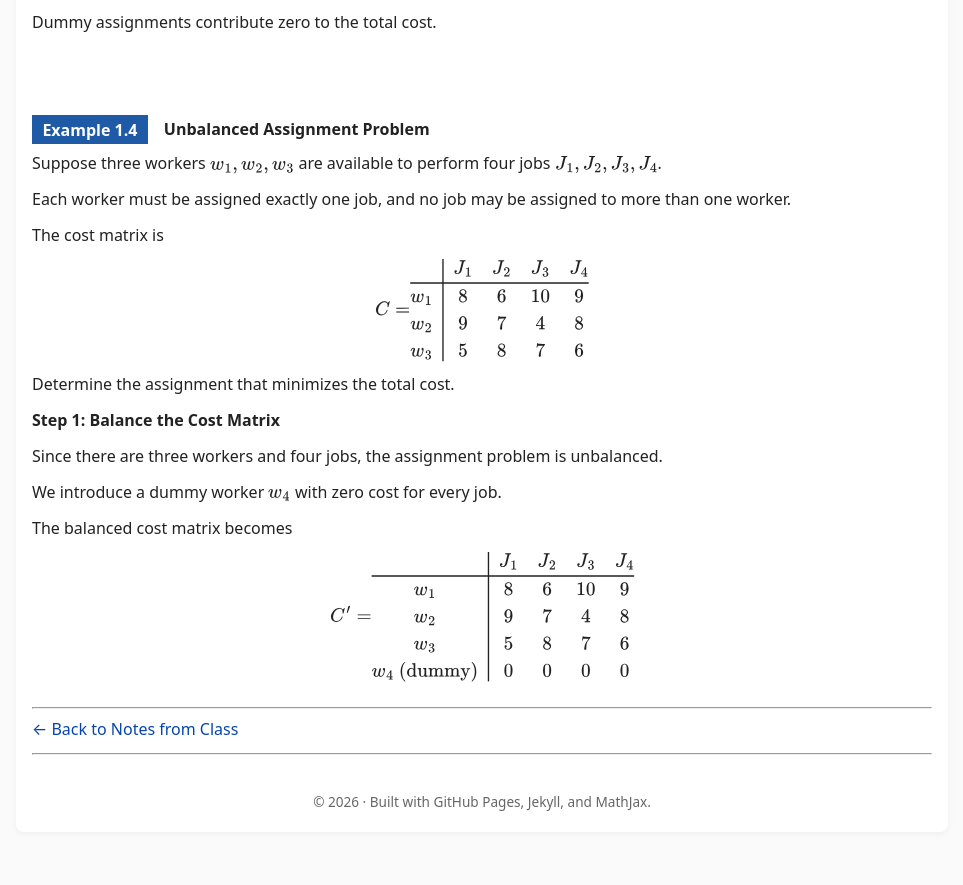
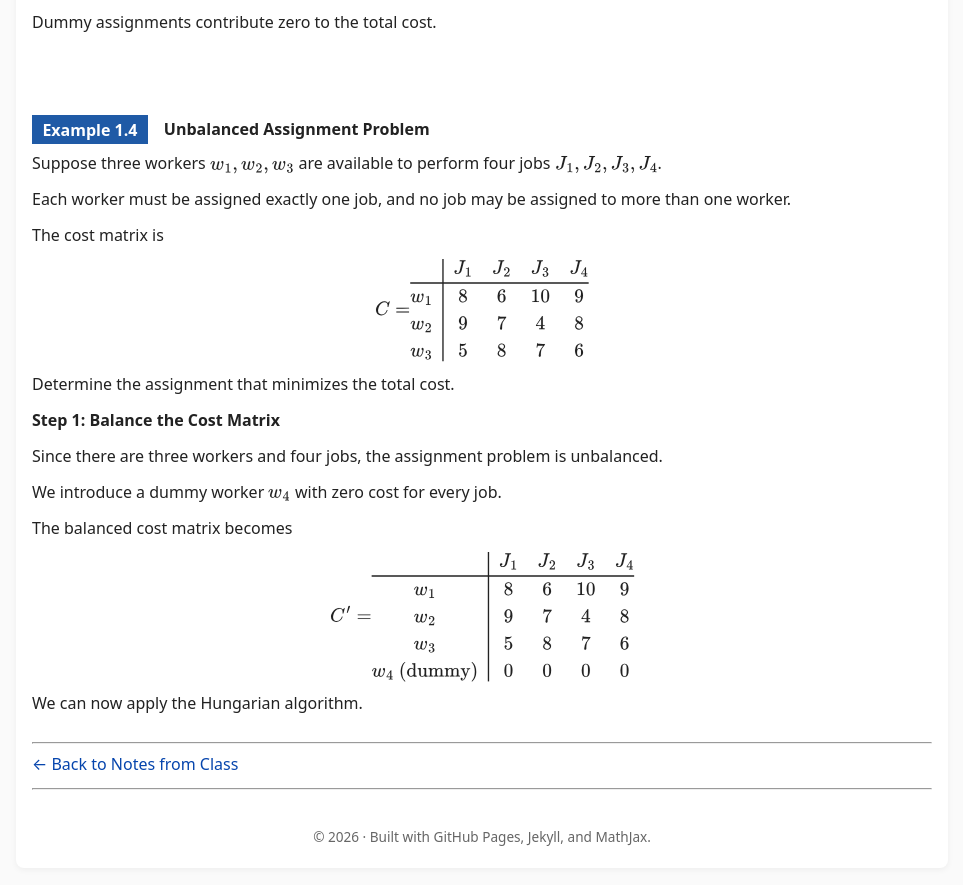
Before and after one commit to SaleemKamaludin/SaleemKamaludin.github.io, a Jekyll site: the page built from courses/math-2276/notes-from-class/supplementary-lecture-6/index.md, in a window 1280 px wide and 900 px high, scrolled down 10093 px. Shown: the top 885 px of the window, without its empty margins (158-1121 px from the left). Built offline with Jekyll 4.4.1, drawn with Linux system fonts in a browser that asks for light colours; before the commit the page ends 10957 px from its top, so only the background shows below that.

Commit message:
Complete balancing step in Example 1.4

```diff
--- a/courses/math-2276/notes-from-class/supplementary-lecture-6/index.md
+++ b/courses/math-2276/notes-from-class/supplementary-lecture-6/index.md
@@ -1685,6 +1685,14 @@ w_4\text{ (dummy)} & 0 & 0 & 0 & 0
       </div>
 
     </div>
+
+    <div id="example-unbalanced-assignment-problem-step-1-hungarian-ready">
+
+      <p>
+        We can now apply the Hungarian algorithm.
+      </p>
+
+    </div>
 </div>
 </div>
 
```
